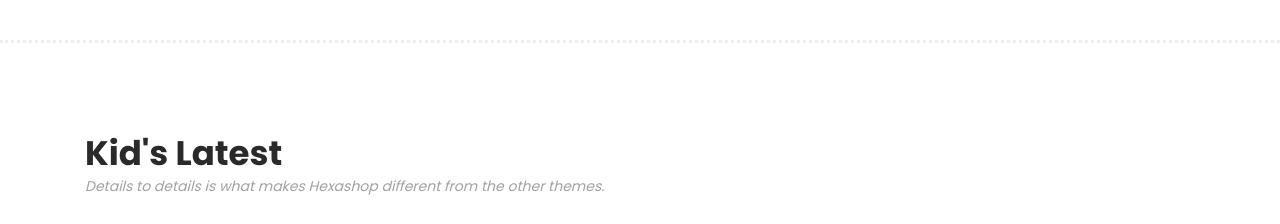
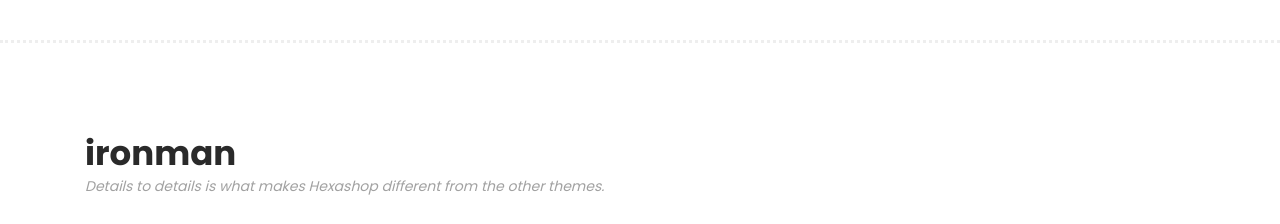
Before and after one commit to Hemalatha0405/repositoryxyz, a plain HTML site: page index.html in a window 1280 px wide. Shown: the part 2240-2464 px from the top of the page. Drawn offline with Linux system fonts and the light colour scheme.

Commit message:
Update index.html

```diff
--- a/index.html
+++ b/index.html
@@ -441,7 +441,7 @@ https://templatemo.com/tm-571-hexashop
             <div class="row">
                 <div class="col-lg-6">
                     <div class="section-heading">
-                        <h2>Kid's Latest</h2>
+                        <h2> ironman </h2>
                         <span>Details to details is what makes Hexashop different from the other themes.</span>
                     </div>
                 </div>
```
